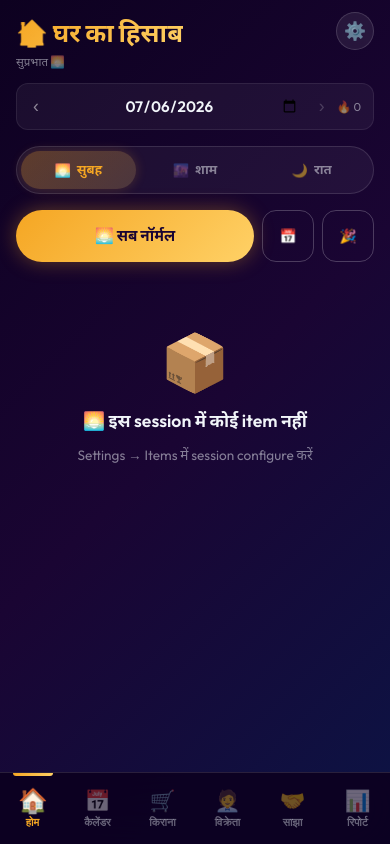
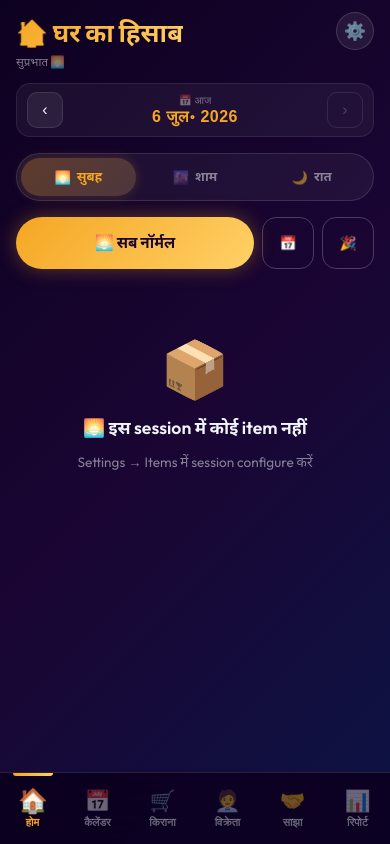
Before and after one commit to parmalsingh26-gif/Ghar-ka-hisab, a React (Vite) app: page / in a window 390 px wide. Built offline with nearby package versions, Linux system fonts and the light colour scheme.

Commit message:
fix: date navigator - tappable chip with hidden input, showPicker() for mobile, shows Hindi weekday name

```diff
--- a/src/pages/Home.jsx
+++ b/src/pages/Home.jsx
@@ -282,37 +282,79 @@ export default function Home() {
         <StreakBadge streak={streak} />
       </div>
 
-      {/* Date Navigator */}
+      {/* Date Navigator — Mobile Friendly */}
       <div className="flex items-center gap-2 mb-4" style={{
         background: 'rgba(255,255,255,0.05)',
-        borderRadius: 12,
-        padding: '8px 12px',
+        borderRadius: 14,
+        padding: '6px 10px',
         border: '1px solid rgba(255,255,255,0.08)',
       }}>
+        {/* Prev Day */}
         <button
           onClick={() => goDate(-1)}
-          style={{ background: 'none', border: 'none', color: 'rgba(255,255,255,0.5)', fontSize: '1.1rem', cursor: 'pointer', padding: '0 4px' }}
+          style={{
+            width: 36, height: 36, borderRadius: 10, flexShrink: 0,
+            background: 'rgba(255,255,255,0.07)', border: '1px solid rgba(255,255,255,0.1)',
+            color: '#f1f5f9', fontSize: '1rem', cursor: 'pointer', display: 'flex', alignItems: 'center', justifyContent: 'center',
+          }}
         >‹</button>
-        <input
-          type="date"
-          className="input"
-          style={{ padding: '4px 8px', width: 'auto', flex: 1, background: 'transparent', border: 'none', textAlign: 'center', fontWeight: 600 }}
-          value={activeDate}
-          onChange={(e) => setActiveDate(e.target.value)}
-          max={todayStr()}
-        />
+
+        {/* Tappable Date Chip — opens native date picker on tap */}
+        <div style={{ flex: 1, position: 'relative', textAlign: 'center' }}>
+          <button
+            onClick={() => document.getElementById('home-date-picker').showPicker?.() || document.getElementById('home-date-picker').focus()}
+            style={{
+              width: '100%', background: 'none', border: 'none', cursor: 'pointer',
+              padding: '4px 0', display: 'flex', flexDirection: 'column', alignItems: 'center', gap: 1,
+            }}
+          >
+            <span style={{ fontSize: '0.65rem', color: 'rgba(255,255,255,0.4)', fontWeight: 500 }}>
+              {isToday ? '📅 आज' : new Date(activeDate + 'T00:00:00').toLocaleDateString('hi-IN', { weekday: 'short' })}
+            </span>
+            <span style={{ fontSize: '1rem', fontWeight: 700, color: isToday ? 'var(--clr-gold)' : '#f1f5f9', letterSpacing: 0.5 }}>
+              {new Date(activeDate + 'T00:00:00').toLocaleDateString('hi-IN', { day: 'numeric', month: 'short', year: 'numeric' })}
+            </span>
+          </button>
+          {/* Hidden native date input */}
+          <input
+            id="home-date-picker"
+            type="date"
+            value={activeDate}
+            max={todayStr()}
+            onChange={(e) => { if (e.target.value) setActiveDate(e.target.value); }}
+            style={{
+              position: 'absolute', opacity: 0, top: 0, left: 0,
+              width: '100%', height: '100%', cursor: 'pointer',
+              border: 'none', background: 'none',
+            }}
+          />
+        </div>
+
+        {/* Next Day */}
         <button
           onClick={() => goDate(1)}
           disabled={isToday}
-          style={{ background: 'none', border: 'none', color: isToday ? 'rgba(255,255,255,0.2)' : 'rgba(255,255,255,0.5)', fontSize: '1.1rem', cursor: isToday ? 'default' : 'pointer', padding: '0 4px' }}
+          style={{
+            width: 36, height: 36, borderRadius: 10, flexShrink: 0,
+            background: isToday ? 'transparent' : 'rgba(255,255,255,0.07)',
+            border: '1px solid rgba(255,255,255,0.1)',
+            color: isToday ? 'rgba(255,255,255,0.2)' : '#f1f5f9',
+            fontSize: '1rem', cursor: isToday ? 'default' : 'pointer',
+            display: 'flex', alignItems: 'center', justifyContent: 'center',
+          }}
         >›</button>
+
+        {/* Aaj button — only when not today */}
         {!isToday && (
           <button
             onClick={() => setActiveDate(today)}
-            style={{ background: 'rgba(245,166,35,0.15)', border: '1px solid rgba(245,166,35,0.3)', borderRadius: 8, color: 'var(--clr-gold)', fontSize: '0.7rem', padding: '3px 8px', cursor: 'pointer' }}
+            style={{
+              background: 'rgba(245,166,35,0.15)', border: '1px solid rgba(245,166,35,0.3)',
+              borderRadius: 8, color: 'var(--clr-gold)', fontSize: '0.68rem',
+              padding: '4px 8px', cursor: 'pointer', flexShrink: 0, fontWeight: 600,
+            }}
           >आज</button>
         )}
-        <span className="text-xs text-muted">🔥 {streak}</span>
       </div>
 
       {/* Today's Holiday Banner */}
```
